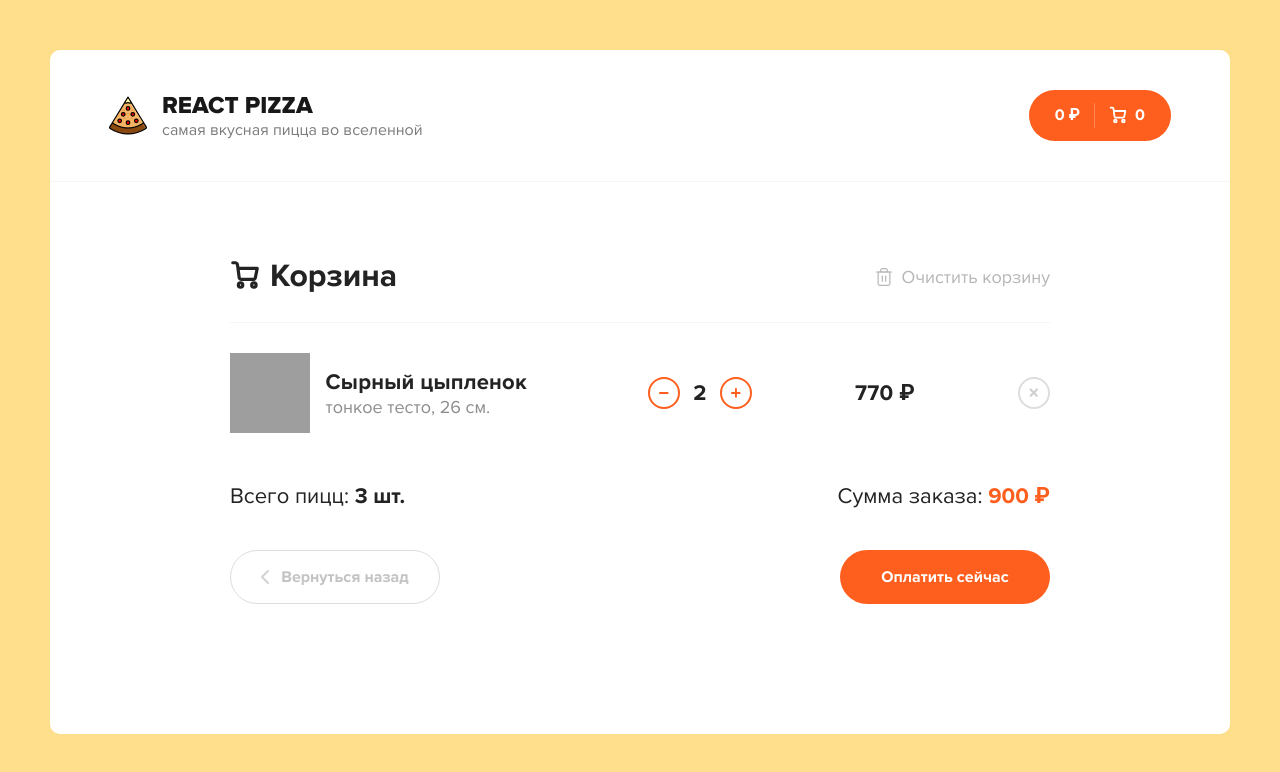
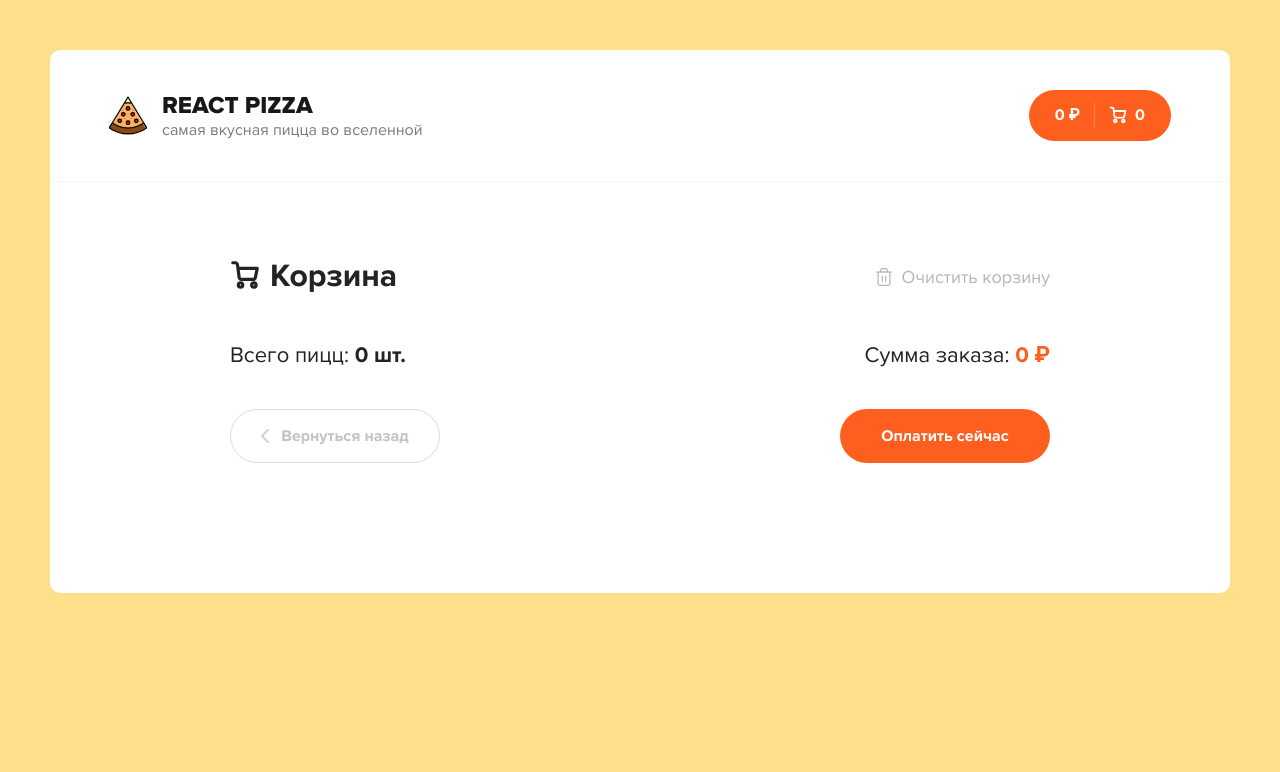
Before and after one commit to uyopon/react_pizza_2, a React (Create React App) app: page /cart in a window 1280 px wide. Shown: the top 772 px of the page. Built offline with nearby package versions, Linux system fonts and the light colour scheme; grey boxes are pictures that could not be loaded.

Commit message:
totalPriceById

```diff
--- a/src/components/CartItem.jsx
+++ b/src/components/CartItem.jsx
@@ -1,6 +1,6 @@
 import React from 'react'
 
-function CartItem() {
+function CartItem({name,size,type,totalCount,totalPriceById}) {
   return (
     <div className="cart__item">
               <div className="cart__item-img">
@@ -11,8 +11,8 @@ function CartItem() {
                 />
               </div>
               <div className="cart__item-info">
-                <h3>Сырный цыпленок</h3>
-                <p>тонкое тесто, 26 см.</p>
+                <h3>{name}</h3>
+                <p>{type} тесто, {size} см.</p>
               </div>
               <div className="cart__item-count">
                 <div className="button button--outline button--circle cart__item-count-minus">
@@ -22,7 +22,7 @@ function CartItem() {
                   </svg>
 
                 </div>
-                <b>2</b>
+                <b>{totalCount}</b>
                 <div className="button button--outline button--circle cart__item-count-plus">
                   <svg width="10" height="10" viewBox="0 0 10 10" fill="none" xmlns="http://www.w3.org/2000/svg">
                     <path d="M5.92001 3.84V5.76V8.64C5.92001 9.17016 5.49017 9.6 4.96001 9.6C4.42985 9.6 4.00001 9.17016 4.00001 8.64L4 5.76L4.00001 3.84V0.96C4.00001 0.42984 4.42985 0 4.96001 0C5.49017 0 5.92001 0.42984 5.92001 0.96V3.84Z" fill="#EB5A1E" />
@@ -32,7 +32,7 @@ function CartItem() {
                 </div>
               </div>
               <div className="cart__item-price">
-                <b>770 ₽</b>
+                <b>{totalPriceById} ₽</b>
               </div>
               <div className="cart__item-remove">
                 <div className="button button--outline button--circle">
--- a/src/pages/Cart.jsx
+++ b/src/pages/Cart.jsx
@@ -1,14 +1,18 @@
 import React from 'react'
 import CartItem from '../components/CartItem'
-
+import {useSelector}from 'react-redux'
 
 
 function Cart() {
-  return (
+
+const {totalPrice, totalCount, items,totalPriceById} = useSelector(({cart})=>cart)
+
+const addedPizzas = Object.keys(items).map(key => items[key][0])// - на 1 id = 1 пицца
+
+console.log(addedPizzas)
 
 
-
-
+  return (
 
     <div className="content">
       <div className="container container--cart">
@@ -34,14 +38,15 @@ function Cart() {
           <div className="content__items">
 
 
-
-            <CartItem/>
+           {addedPizzas.map((item,index) => <CartItem name= {item.name} size = {item.size} type = {item.type}
+          totalPriceById={totalPriceById[item.id]} totalCount={items[item.id].length}/>)}
+            {/* <CartItem name= {'Сырный цыпленок'} size = {20} type = {'тонкое'}/> */}
 
           </div>
           <div className="cart__bottom">
             <div className="cart__bottom-details">
-              <span> Всего пицц: <b>3 шт.</b> </span>
-              <span> Сумма заказа: <b>900 ₽</b> </span>
+              <span> Всего пицц: <b>{totalCount} шт.</b> </span>
+              <span> Сумма заказа: <b>{totalPrice} ₽</b> </span>
             </div>
             <div className="cart__bottom-buttons">
               <a href="/" className="button button--outline button--add go-back-btn">
--- a/src/redux/reducers/cart.js
+++ b/src/redux/reducers/cart.js
@@ -1,44 +1,49 @@
 const initialState = {
     items: {},
     totalPrice: 0,
-    totalCount: 0
+    totalCount: 0,
+    totalPriceById:{}
+
 }
 const cart = (state = initialState, action) => {
 
     switch (action.type) {
 
-        case 'ADD_PIZZA_CART': {      //[]  -динамический ключ в объекте
+        case 'ADD_PIZZA_CART': {
 
             const newItems = { //добавление пиццы к добавленным ранее id : [кол-во]
-
-
 
                 ...state.items,
                 [action.payload.id]: !state.items[action.payload.id] ? [action.payload] : //если нету action.payload.id
 
                     [...state.items[action.payload.id], action.payload],     //если есть action.payload.id (чтобы добавлть пиццы с одинаковым id)
+            }
 
-                    //[]используютя 3 разными способами : 1) динамический ключ свойства 2) создание array 3)
+            const newTotalPriceById ={
+                ...state. totalPriceById,
+                [action.payload.id]: !state. totalPriceById[action.payload.id]? action.payload.price :
+                state. totalPriceById[action.payload.id]+ action.payload.price
 
             }
 
+
             const allPizzas = [].concat.apply([],Object.values(newItems)) //newItems = items
+
             const totalPrice = allPizzas.reduce((sum,obj)=>obj.price+sum,0) // 0 - initial значение sum
+
+
 
             return {
                 ...state,
 
                 items: newItems,
                 totalCount: allPizzas.length,
-                totalPrice
+                totalPrice,
+                totalPriceById: newTotalPriceById
+
 
                 //The concat() method is used to merge two or more arrays.
 
-
-
-                // нужно превратить (объект newItems) в массив. объект newItems хранянит :ключи индексы и знчения: массивы c объектами-пиццами
-
-                //1)создаем новый массив и вызываем метод concat
             }
         }
 
```
